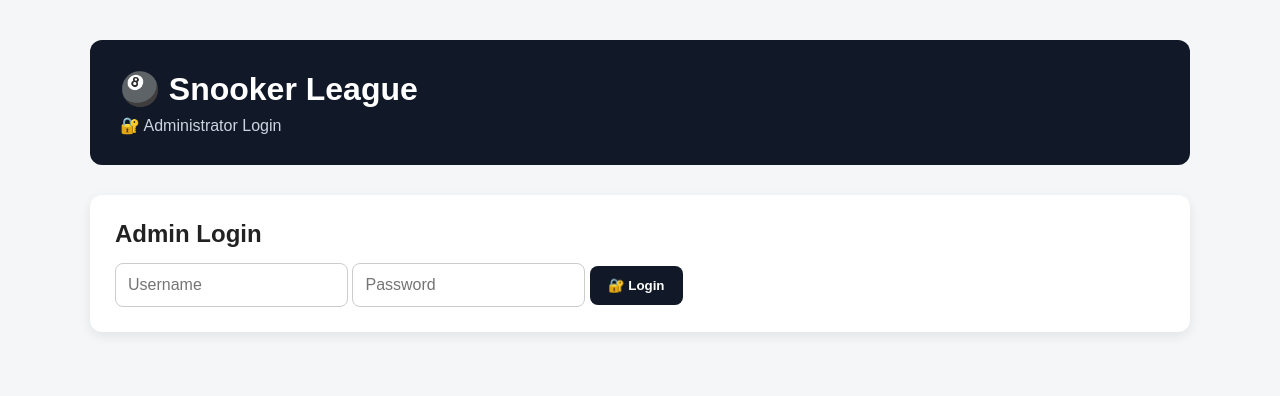
After one commit to syavuyasphe6-beep/SnookerLeague, a Flask app: page /login in a window 1280 px wide. The commit adds this page. Shown: the top 396 px of the page. Run offline with Flask 3, Linux system fonts and the light colour scheme.

Commit message:
Add admin login and logout system

```diff
--- a/app.py
+++ b/app.py
@@ -1,4 +1,4 @@
-from flask import Flask, render_template, request, redirect
+from flask import Flask, render_template, request, redirect, session
 from standings import calculate_standings
 from database import initialize_database
 
@@ -7,7 +7,7 @@ import sqlite3
 
 app = Flask(__name__)
 
-
+app.secret_key = "79288"
 initialize_database()
 
 # ==========================================
@@ -95,6 +95,28 @@ def results():
     )
 
 # ==========================================
+# ADMIN LOGIN
+# ==========================================
+
+@app.route("/login", methods=["GET", "POST"])
+def login():
+
+    if request.method == "POST":
+
+        username = request.form["username"]
+        password = request.form["password"]
+
+        if username == "admin" and password == "Syavuya10@gmail":
+
+            session["admin_logged_in"] = True
+
+            return redirect("/admin")
+
+        return "Invalid username or password"
+
+    return render_template("login.html")
+
+# ==========================================
 # ADMIN PAGE
 # ==========================================
 
@@ -106,13 +128,13 @@ def results():
 @app.route("/admin")
 def admin():
 
+    if not session.get("admin_logged_in"):
+        return redirect("/login")
+
     connection = sqlite3.connect("snooker.db")
     cursor = connection.cursor()
 
-    # ==========================================
     # GET PLAYERS
-    # ==========================================
-
     cursor.execute("""
     SELECT id, name
     FROM players
@@ -121,11 +143,7 @@ def admin():
 
     players = cursor.fetchall()
 
-
-    # ==========================================
     # GET ALL FIXTURES
-    # ==========================================
-
     cursor.execute("""
     SELECT
         fixtures.id,
@@ -143,16 +161,13 @@ def admin():
 
     fixtures = cursor.fetchall()
 
-
     connection.close()
-
 
     return render_template(
         "admin.html",
         players=players,
         fixtures=fixtures
     )
-
 
 
 
@@ -387,7 +402,16 @@ def delete_fixture(fixture_id):
 
     return redirect("/admin")
 
+# ==========================================
+# LOGOUT
+# ==========================================
 
+@app.route("/logout")
+def logout():
+
+    session.pop("admin_logged_in", None)
+
+    return redirect("/")
 
 # ==========================================
 # START APPLICATION
--- a/templates/admin.html
+++ b/templates/admin.html
@@ -45,6 +45,8 @@
     <a href="/results">📜 Results</a>
 
     <a href="/admin">🔐 Admin</a>
+
+    <a href="/logout">🚪 Logout</a>
 
 </nav>
 
--- /dev/null
+++ b/templates/login.html
@@ -0,0 +1,60 @@
+<!DOCTYPE html>
+<html>
+
+<head>
+
+    <title>Admin Login - Snooker League</title>
+
+    <link
+        rel="stylesheet"
+        href="{{ url_for('static', filename='style.css') }}"
+    >
+
+</head>
+
+<body>
+
+<div class="container">
+
+    <div class="header">
+
+        <h1>🎱 Snooker League</h1>
+
+        <p>🔐 Administrator Login</p>
+
+    </div>
+
+
+    <div class="card">
+
+        <h2>Admin Login</h2>
+
+        <form method="POST">
+
+            <input
+                type="text"
+                name="username"
+                placeholder="Username"
+                required
+            >
+
+            <input
+                type="password"
+                name="password"
+                placeholder="Password"
+                required
+            >
+
+            <button type="submit">
+                🔐 Login
+            </button>
+
+        </form>
+
+    </div>
+
+</div>
+
+</body>
+
+</html>
```
Lines whose indentation alone changed are shown as unchanged.
